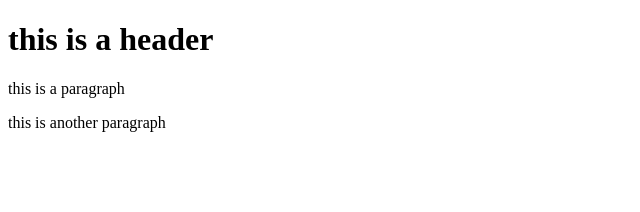
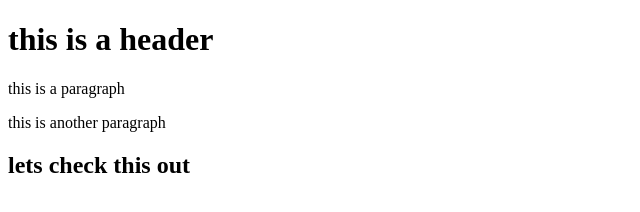
Before and after one commit to adavila0329/gitTest, a website: page index.html in a window 1280 px wide. Shown: the whole page, without its empty margins (0-640 px from the left). Drawn offline with Linux system fonts and the light colour scheme.

```diff
--- a/index.html
+++ b/index.html
@@ -4,5 +4,6 @@
         <h1>this is a header</h1>
         <p>this is a paragraph</p>
         <p>this is another paragraph</p>
+        <h2>lets check this out</h2>
     </body>
 </html>
```
Also changed, not shown: package.json (added, +25 -0 lines), 1 other file.
